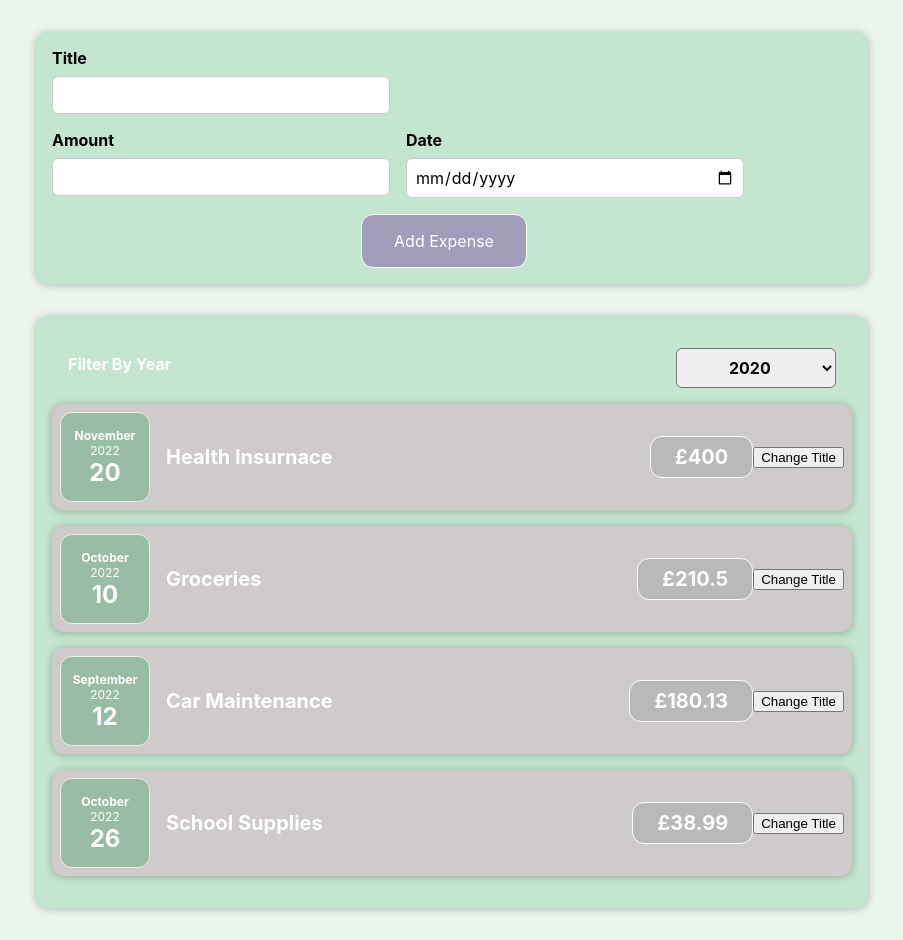
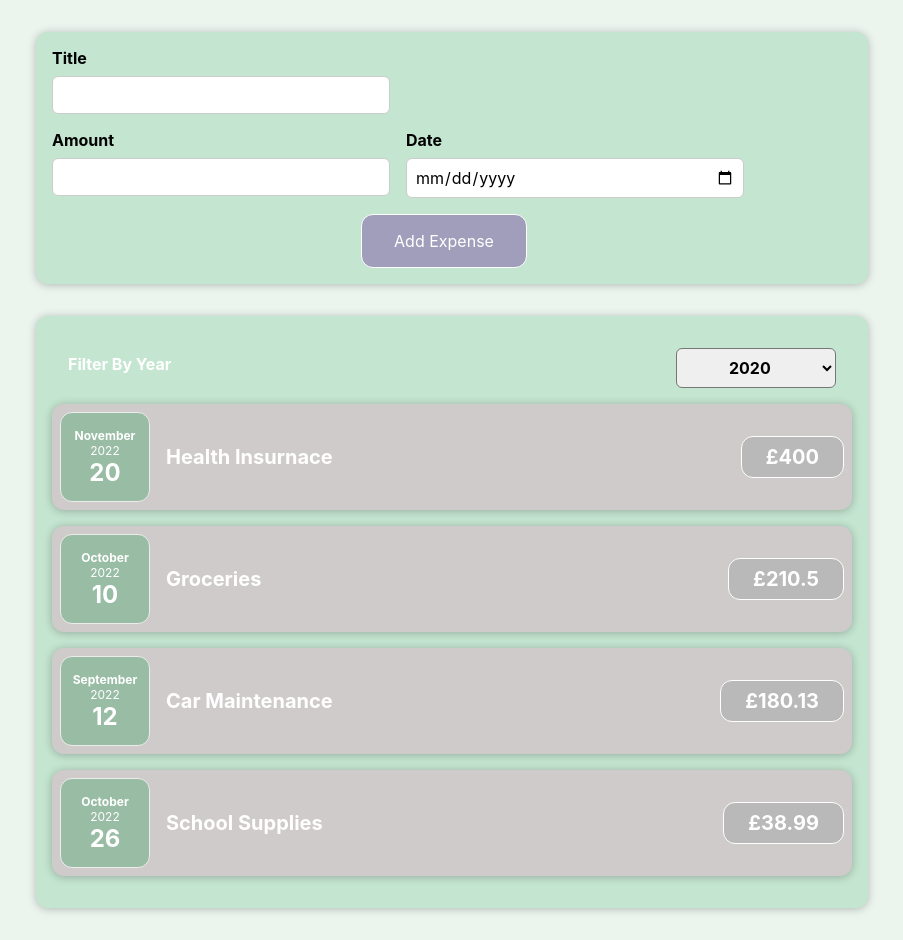
Before and after one commit to jchapps/react-expenses, a React (Create React App) app: page / in a window 1280 px wide. Shown: the whole page, without its empty margins (188-1091 px from the left). Built offline with nearby package versions, Linux system fonts and the light colour scheme; the HTML template or start-up script is replaced by a standard one.

Commit message:
refactor: dynamic expense item

```diff
--- a/src/components/Expenses/ExpenseItem.js
+++ b/src/components/Expenses/ExpenseItem.js
@@ -4,21 +4,14 @@ import ExpenseDate from "./ExpenseDate";
 import Card from "./UI/Card";
 
 function ExpenseItem(props) {
-  const [title, setTitle ] = useState(props.title);
-  console.log(title)
-  const clickerHandler = () => {
-    setTitle('Updated')
-  }
-
 
   return (
     <Card className="expense-item">
       <ExpenseDate date={props.date}/>
       <div className="expense-item__description">
-        <h2>{title}</h2>
+        <h2>{props.title}</h2>
         <div className="expense-item__price">£{props.amount}</div>
       </div>
-      <button onClick={clickerHandler}>Change Title</button>
     </Card>
   );
 }
--- a/src/components/Expenses/Expenses.js
+++ b/src/components/Expenses/Expenses.js
@@ -2,40 +2,29 @@ import React, { useState } from "react";
 import ExpenseItem from "./ExpenseItem";
 import ExpensesFilter from "./NewExpense/ExpensesFilter";
 import Card from "./UI/Card";
-import './Expenses.css'
-
-
+import "./Expenses.css";
 
 function Expenses(props) {
-  const [filteredYear, setFilteredYear] = useState('2020');
+  const [filteredYear, setFilteredYear] = useState("2020");
 
   function filterChangeHandler(selectedYear) {
-    setFilteredYear(selectedYear)
+    setFilteredYear(selectedYear);
   }
 
   return (
-    <Card className='expenses'>
-      <ExpensesFilter selected={filteredYear} onChangeFilter={filterChangeHandler} />
-      <ExpenseItem
-        title={props.expenses[0].title}
-        amount={props.expenses[0].amount}
-        date={props.expenses[0].date}
+    <Card className="expenses">
+      <ExpensesFilter
+        selected={filteredYear}
+        onChangeFilter={filterChangeHandler}
       />
-      <ExpenseItem
-        title={props.expenses[1].title}
-        amount={props.expenses[1].amount}
-        date={props.expenses[1].date}
-      />
-      <ExpenseItem
-        title={props.expenses[2].title}
-        amount={props.expenses[2].amount}
-        date={props.expenses[2].date}
-      />
-      <ExpenseItem
-        title={props.expenses[3].title}
-        amount={props.expenses[3].amount}
-        date={props.expenses[3].date}
-      />
+      {props.expenses.map((expense, index) => {
+        return <ExpenseItem
+          title={expense.title}
+          amount={expense.amount}
+          date={expense.date}
+          key={index}
+        />;
+      })}
     </Card>
   );
 }
```
